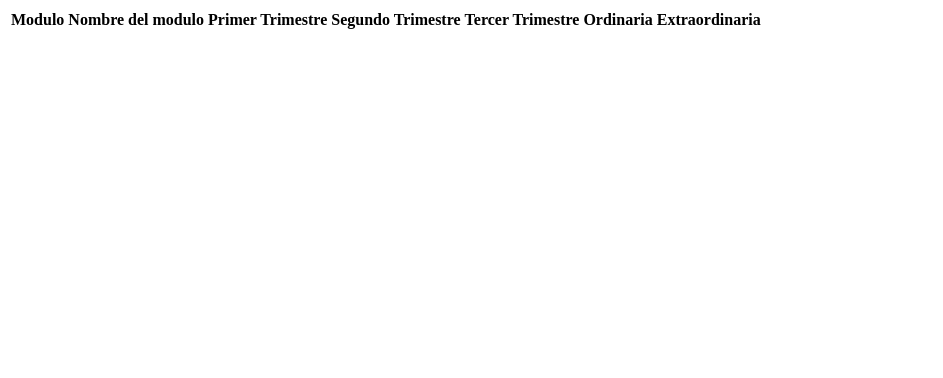
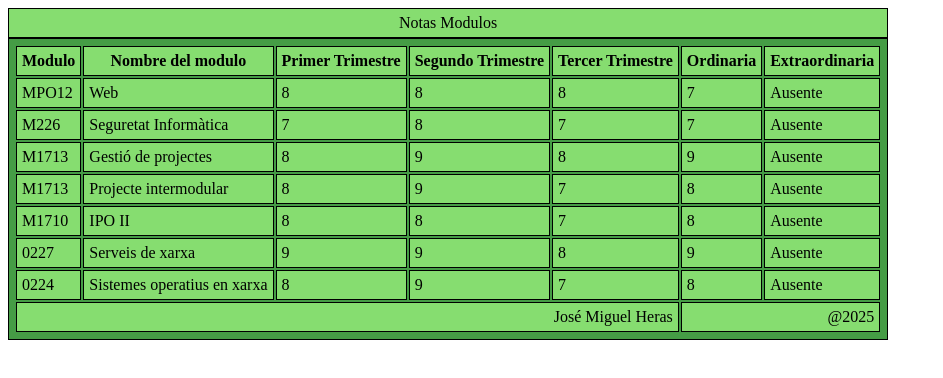
Before and after one commit to JOMI1010/prueba-tablas, a plain HTML site: page index.html in a window 1280 px wide. Shown: the whole page, without its empty margins (0-943 px from the left). Drawn offline with Linux system fonts and the light colour scheme.

Commit message:
Refactor HTML structure and add CSS styles for table layout

```diff
--- a/index.html
+++ b/index.html
@@ -1,15 +1,15 @@
 <!DOCTYPE html>
 <html lang="es">
   <head>
-    <meta charset="UTF-8">
-    <meta name="viewport" content="width=device-width, initial-scale=1.0">
+    <meta charset="UTF-8" />
+    <meta name="viewport" content="width=device-width, initial-scale=1.0" />
     <title>Document</title>
-    <link rel="stylesheet" href="style.css">
+    <link rel="stylesheet" href="style.css" />
   </head>
   <body>
     <table>
-
       <thead>
+        <caption>Notas Modulos</caption>
         <tr>
           <th>Modulo</th>
           <th>Nombre del modulo</th>
@@ -19,17 +19,91 @@
           <th>Ordinaria</th>
           <th>Extraordinaria</th>
         </tr>
+
       </thead>
 
       <tbody>
-            <td></td>
+
+        <tr>
+          <td>MPO12</td>
+          <td>Web</td>
+          <td>8</td>
+          <td>8</td>
+          <td>8</td>
+          <td>7</td>
+          <td>Ausente</td>
+        </tr>
+
+        <tr>
+          <td>M226</td>
+          <td>Seguretat Informàtica</td>
+          <td>7</td>
+          <td>8</td>
+          <td>7</td>
+          <td>7</td>
+          <td>Ausente</td>
+        </tr>
+
+        <tr>
+          <td>M1713</td>
+          <td>Gestió de projectes</td>
+          <td>8</td>
+          <td>9</td>
+          <td>8</td>
+          <td>9</td>
+          <td>Ausente</td>
+        </tr>
+
+        <tr>
+          <td>M1713</td>
+          <td>Projecte intermodular</td>
+          <td>8</td>
+          <td>9</td>
+          <td>7</td>
+          <td>8</td>
+          <td>Ausente</td>
+        </tr>
+
+        <tr>
+          <td>M1710</td>
+          <td>IPO II</td>
+          <td>8</td>
+          <td>8</td>
+          <td>7</td>
+          <td>8</td>
+          <td>Ausente</td>
+        </tr>
+
+        <tr>
+          <td>0227</td>
+          <td>Serveis de xarxa</td>
+          <td>9</td>
+          <td>9</td>
+          <td>8</td>
+          <td>9</td>
+          <td>Ausente</td>
+        </tr>
+
+        <tr>
+          <td>0224</td>
+          <td>Sistemes operatius en xarxa</td>
+          <td>8</td>
+          <td>9</td>
+          <td>7</td>
+          <td>8</td>
+          <td>Ausente</td>
+        </tr>
+
       </tbody>
 
       <tfoot>
-            <td></td>
+
+        <tr>
+          <td colspan="5" class="textoderecha">José Miguel Heras</td>
+          <td colspan="2" class="textoderecha">@2025</td>
+        </tr>
+
       </tfoot>
-
     </table>
-
   </body>
 </html>
--- a/style.css
+++ b/style.css
@@ -0,0 +1,13 @@
+.textoderecha {
+    text-align: right;
+}
+
+table, tr, th, td, caption{
+    border: 1px solid black;
+    background-color: rgb(69, 156, 69);
+    padding: 5px;
+}
+
+td, th, caption {
+    background-color: rgb(134, 221, 112)
+}
```
Lines whose indentation alone changed are shown as unchanged.
